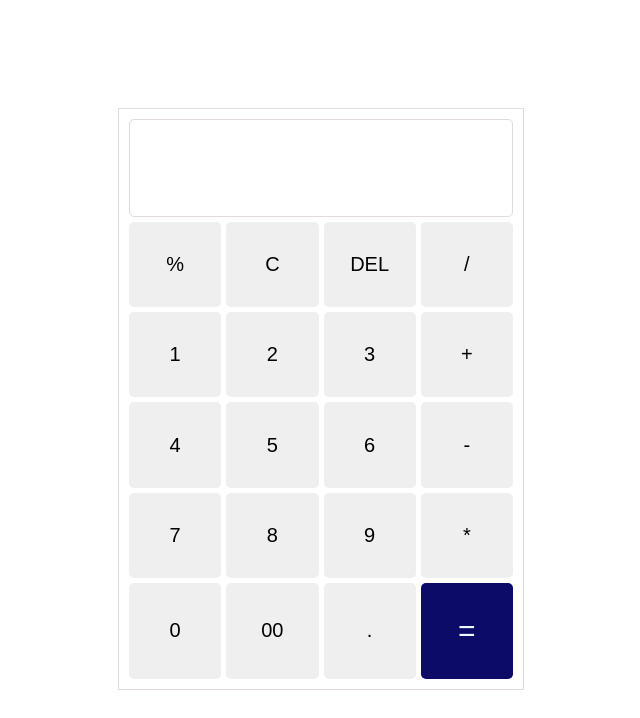
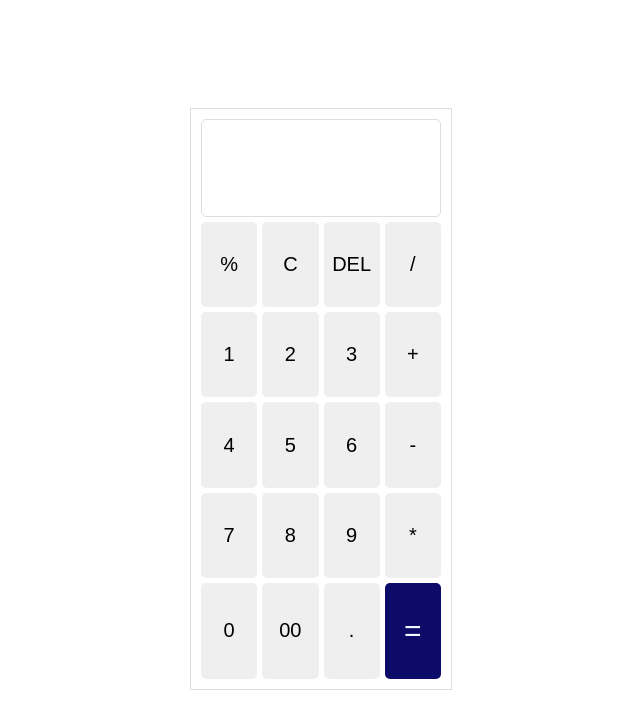
Before and after one commit to Kumaresan06112001/Calculator, a plain HTML site: page index.html in a window 1280 px wide. Shown: the whole page, without its empty margins (319-959 px from the left). Drawn offline with Linux system fonts and the light colour scheme.

Commit message:
Update index.css

```diff
--- a/index.css
+++ b/index.css
@@ -1,5 +1,5 @@
 .calculator{
-    width: 30vw;
+    width: 30vh;
     height: 70vh;
     border: 1px solid rgb(227,218,218);
     margin: auto;
```
